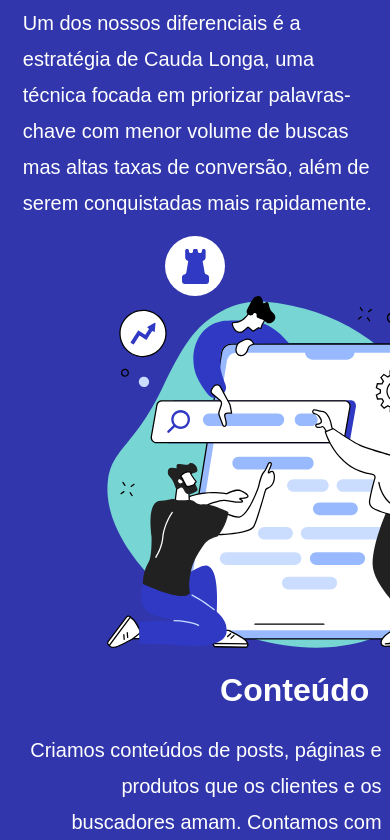
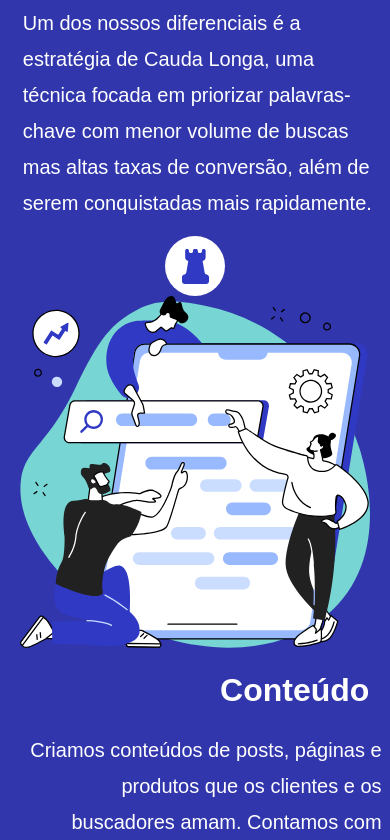
Before and after one commit to IsraelSDev/netlinks, a React (Create React App) app: page / in a window 390 px wide. Shown: the part 2620-3460 px from the top of the page. Built offline with nearby package versions, Linux system fonts and the light colour scheme.

Commit message:
fix: some responsive ajustes

```diff
--- a/src/App.css
+++ b/src/App.css
@@ -178,8 +178,9 @@ body {
   .box-unidade {
     margin: 10px 0 !important;
   }
-}
-@media (max-width: 1160px) {
+  .spiral-content-pic {
+    width: 100% !important;
+  }
 }
 @media (max-width: 550px) {
   input {
```
